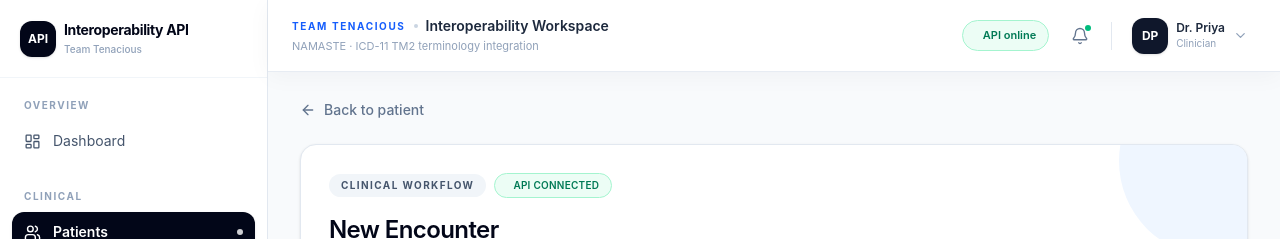
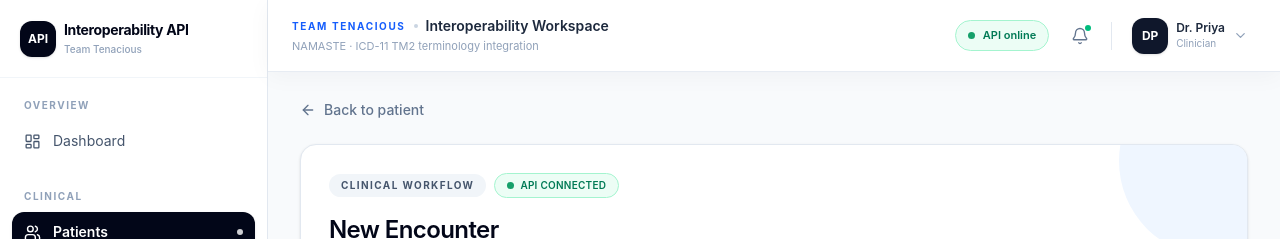
Before and after one commit to HMM0007/KIZUNA, a React app in the folder frontend/: page /patients/1/encounters/new in a window 1280 px wide. Shown: the top 239 px of the page. Built offline with nearby package versions, Linux system fonts and the light colour scheme; no server answers; the HTML template or start-up script is replaced by a standard one.

Commit message:
style: adopt restrained clinical EHR visual system

```diff
--- a/frontend/src/index.css
+++ b/frontend/src/index.css
@@ -2,8 +2,8 @@
 
 :root {
   font-family: Inter, ui-sans-serif, system-ui, -apple-system, BlinkMacSystemFont, "Segoe UI", sans-serif;
-  color: #172033;
-  background: #f4f7fb;
+  color: #1f2937;
+  background: #f5f6f8;
   font-synthesis: none;
   text-rendering: optimizeLegibility;
   -webkit-font-smoothing: antialiased;
@@ -17,20 +17,21 @@ html, body, #root {
   min-height: 100vh;
 }
 
-body {
-  background:
-    radial-gradient(circle at 92% 0%, rgba(59, 130, 246, 0.07), transparent 28rem),
-    radial-gradient(circle at 8% 100%, rgba(16, 185, 129, 0.05), transparent 24rem),
-    #f4f7fb;
-}
+body { background: #f5f6f8; }
 
-button, input, textarea { font: inherit; }
-
+button, input, textarea, select { font: inherit; }
 button { -webkit-tap-highlight-color: transparent; }
-
 ::selection { background: rgba(37, 99, 235, 0.14); }
 
 ::-webkit-scrollbar { width: 8px; height: 8px; }
-::-webkit-scrollbar-track { background: transparent; }
-::-webkit-scrollbar-thumb { background: #cbd5e1; border-radius: 999px; }
-::-webkit-scrollbar-thumb:hover { background: #94a3b8; }
+::-webkit-scrollbar-track { background: #f5f6f8; }
+::-webkit-scrollbar-thumb { background: #c7cdd5; border-radius: 4px; }
+::-webkit-scrollbar-thumb:hover { background: #aeb6c1; }
+
+.status-dot {
+  display: inline-block;
+  width: 7px;
+  height: 7px;
+  border-radius: 999px;
+  background: #16a06a;
+}
```
